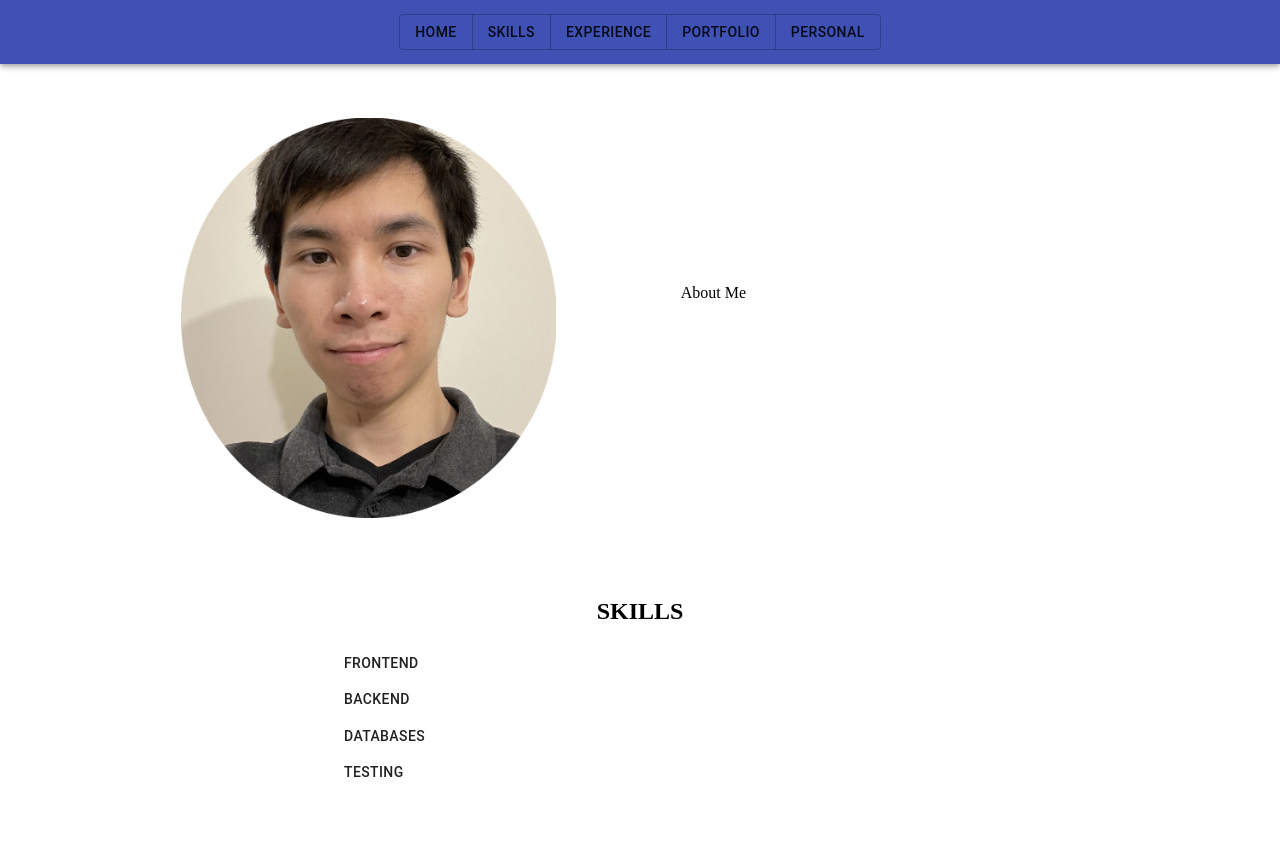
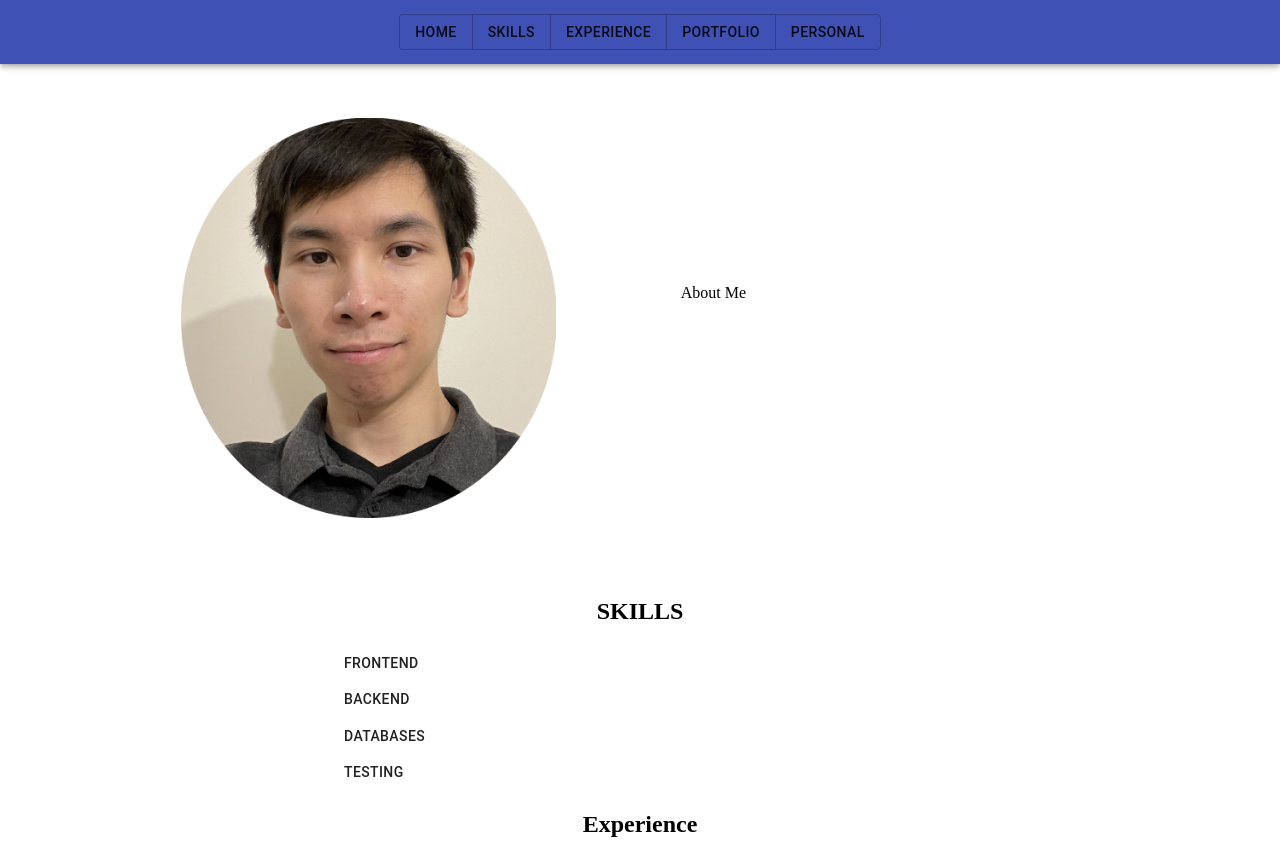
Before and after one commit to TandyN/my-website, a React app: page / in a window 1280 px wide. Before the commit the page ends 800 px from the top, so only its background shows below. Built offline with nearby package versions, Linux system fonts and the light colour scheme.

Commit message:
Add basic Experience section

```diff
--- a/package.json
+++ b/package.json
@@ -4,7 +4,7 @@
   "description": "",
   "main": "server/server.js",
   "scripts": {
-    "build": "webpack --mode development",
+    "build": "webpack --mode production",
     "build:watch": "webpack --mode development --watch",
     "start": "node server/server.js",
     "start:watch": "nodemon server/server.js"
--- a/src/components/App.jsx
+++ b/src/components/App.jsx
@@ -3,6 +3,7 @@ import Container from '@material-ui/core/Container';
 import MenuBar from './MenuBar';
 import SectionHome from './SectionHome';
 import SectionSkills from './SectionSkills';
+import SectionExperience from './SectionExperience';
 
 const App = () => {
   return (
@@ -10,6 +11,7 @@ const App = () => {
       <MenuBar />
       <SectionHome />
       <SectionSkills />
+      <SectionExperience />
     </Container>
   )
 }
--- /dev/null
+++ b/src/components/SectionExperience/index.jsx
@@ -0,0 +1,16 @@
+import React from 'react';
+import Grid from '@material-ui/core/Grid';
+
+const SectionExperience = () => {
+  return (
+    <Grid
+      container
+      alignItems='center'
+      direction='column'
+    >
+      <h2>Experience</h2>
+    </Grid>
+  )
+}
+
+export default SectionExperience;
--- a/src/components/SectionSkills/index.jsx
+++ b/src/components/SectionSkills/index.jsx
@@ -17,7 +17,6 @@ const SectionSkills = () => {
       container
       spacing={0}
       alignItems='center'
-      justify='center'
       direction='column'
     >
       <h2>SKILLS</h2>
```
